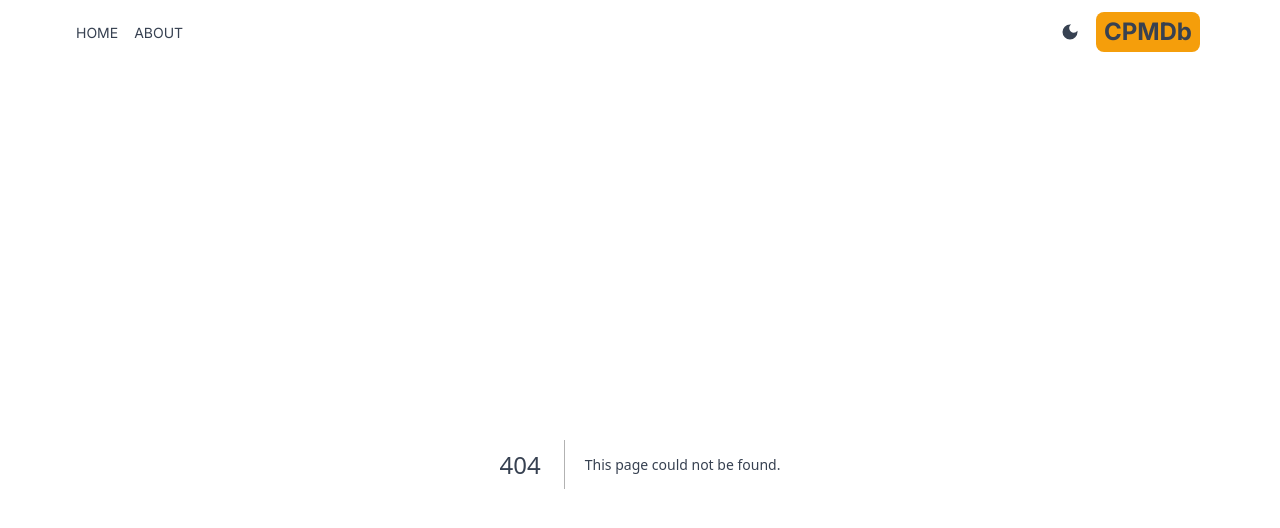
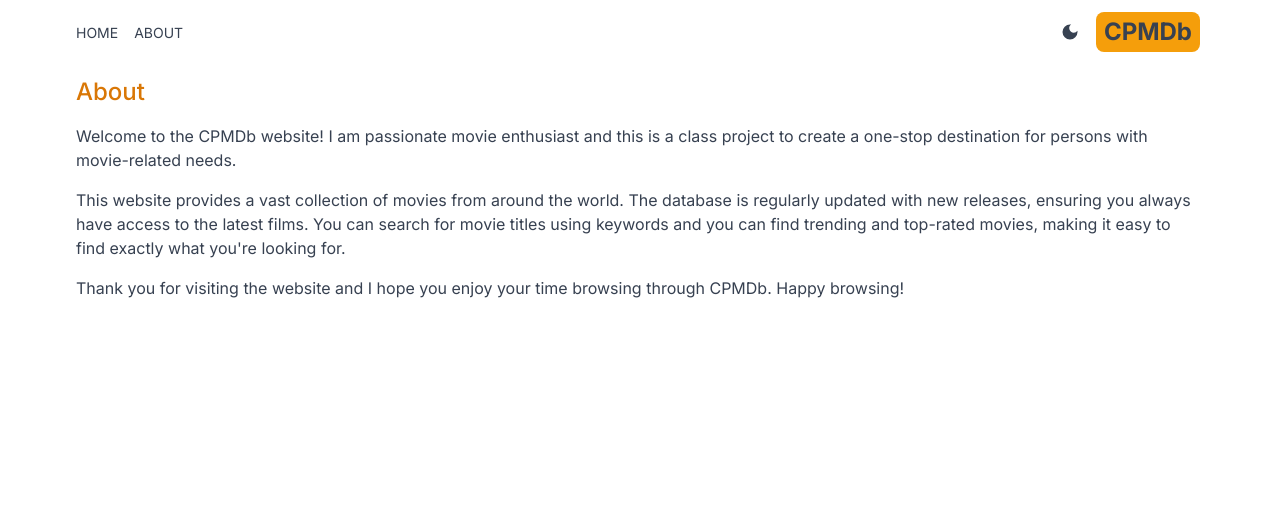
Before and after one commit to edmundnche/cprg306-final-project, a Next.js app: page /about in a window 1280 px wide. Before the commit this address had no page. Shown: the top 528 px of the page. Built offline with nearby package versions, Linux system fonts and the light colour scheme.

Commit message:
Creates About Page

```diff
--- /dev/null
+++ b/app/about/page.jsx
@@ -0,0 +1,25 @@
+export default function About() {
+    return (
+        <div className='max-w-6xl mx-auto p-3 space-y-4'>
+            <h1 className='text-2xl font-medium text-amber-600'>About</h1>
+            <p>
+                Welcome to the CPMDb website! I am passionate movie enthusiast
+                and this is a class project to create a one-stop destination for
+                persons with movie-related needs.
+            </p>
+
+            <p>
+                This website provides a vast collection of movies from around the world.
+                The database is regularly updated with new releases, ensuring you always
+                have access to the latest films. You can search for movie titles using keywords
+                and you can find trending and top-rated movies, making it easy to find
+                exactly what you're looking for.
+            </p>
+
+            <p>
+                Thank you for visiting the website and I hope you
+                enjoy your time browsing through CPMDb. Happy browsing!
+            </p>
+        </div>
+    );
+}
```
